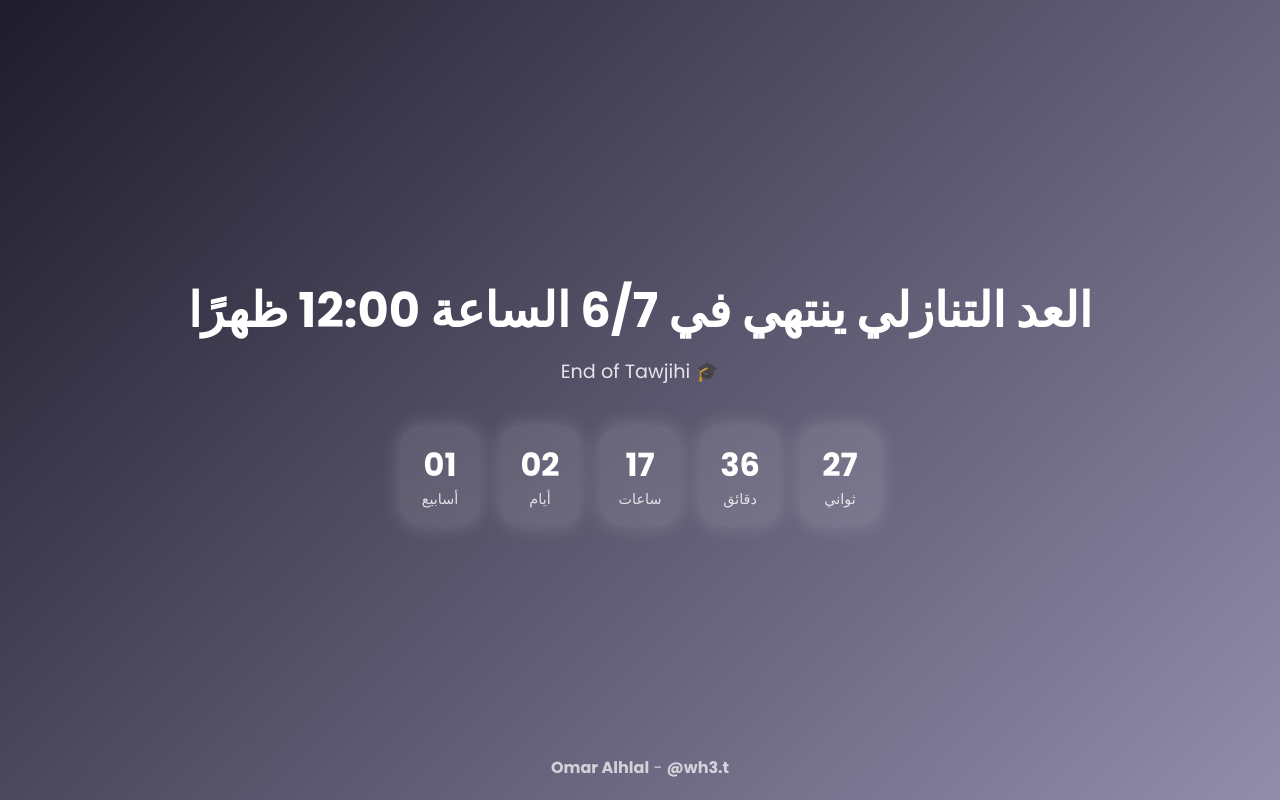
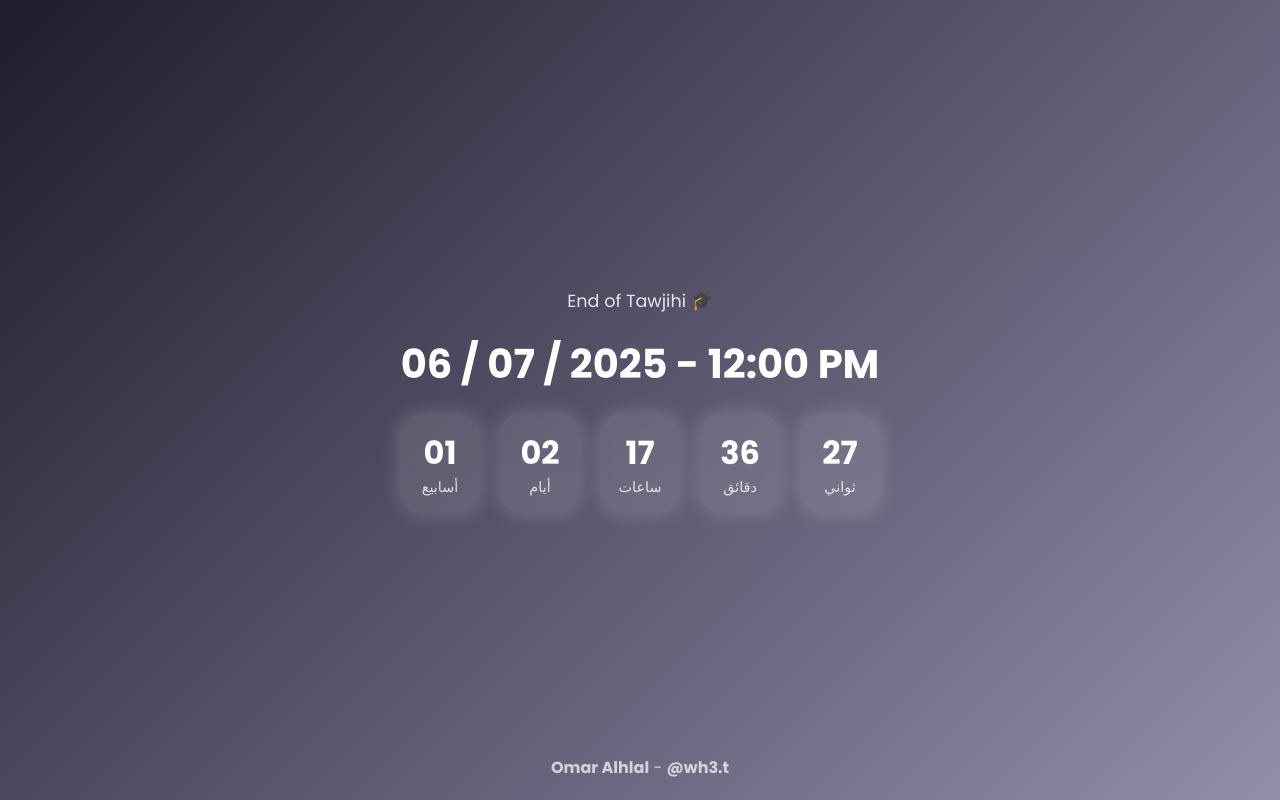
Before and after one commit to callmejax-png/timerrrr, a plain HTML site: page index.html in a window 1280 px wide. Drawn offline with Linux system fonts and the light colour scheme.

Commit message:
Update index.html

```diff
--- a/index.html
+++ b/index.html
@@ -26,13 +26,13 @@
     }
 
     h1 {
-      font-size: 3rem;
+      font-size: 2.5rem;
       margin-bottom: 10px;
       transition: all 0.3s ease-in-out;
     }
 
     .subheading {
-      font-size: 1.2rem;
+      font-size: 1.1rem;
       margin-bottom: 20px;
       opacity: 0.85;
     }
@@ -42,7 +42,7 @@
       flex-wrap: wrap;
       justify-content: center;
       gap: 20px;
-      margin-top: 20px;
+      margin-top: 10px;
     }
 
     .time-box {
@@ -88,8 +88,8 @@
   </style>
 </head>
 <body>
-  <h1>العد التنازلي ينتهي في 6/7 الساعة 12:00 ظهرًا</h1>
   <div class="subheading">End of Tawjihi 🎓</div>
+  <h1>06 / 07 / 2025 - 12:00 PM</h1>
   <div class="countdown">
     <div class="time-box">
       <div class="time" id="weeks">00</div>
```
